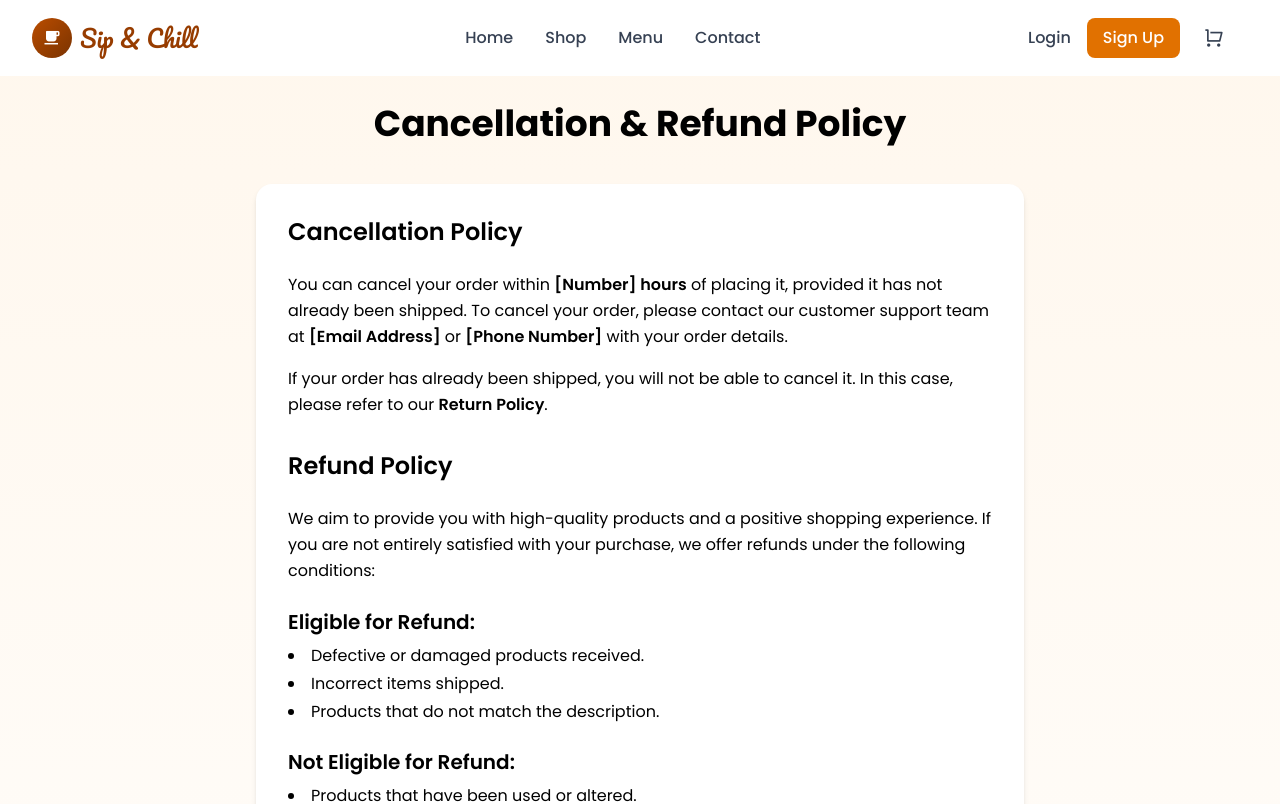
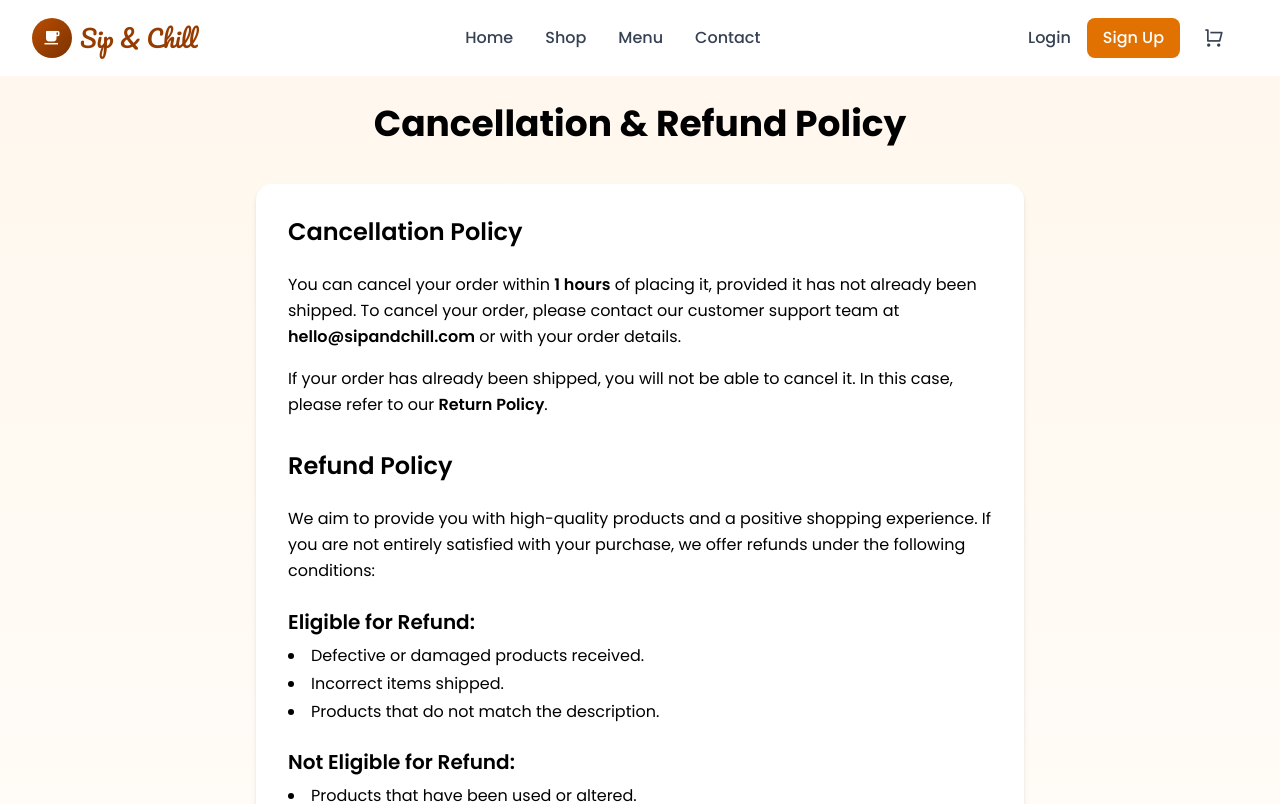
Before and after one commit to Leeni-Patidar/Sip-Chill, a React (Vite) app in the folder SC_Frontend/: page /cancellation-refund in a window 1280 px wide. Shown: the top 804 px of the page. Built offline with nearby package versions, Linux system fonts and the light colour scheme.

Commit message:
fix : css changes

```diff
--- a/SC_Frontend/src/components/CategoryCard.jsx
+++ b/SC_Frontend/src/components/CategoryCard.jsx
@@ -30,7 +30,7 @@ const CategoryCard = ({ category }) => {
       <div ref={cardRef} className="group cursor-pointer">
         <div className="relative overflow-hidden rounded-2xl shadow-lg hover:shadow-xl transition-all duration-300 transform group-hover:scale-105">
           <img
-            src={category.image}
+            src={category.image_url}
             alt={category.name}
             className="w-full h-64 object-cover object-top group-hover:scale-110 transition-transform duration-500"
           />
--- a/SC_Frontend/src/components/ProductCard.jsx
+++ b/SC_Frontend/src/components/ProductCard.jsx
@@ -34,7 +34,7 @@ const ProductCard = ({ product }) => {
       id: product.id,
       name: product.name,
       price: product.price,
-      image: product.image
+      image: product.image_url
     });
   };
 
@@ -58,7 +58,7 @@ const ProductCard = ({ product }) => {
         <div className="bg-white rounded-2xl shadow-sm hover:shadow-xl transition-all duration-300 overflow-hidden border border-gray-100 cursor-pointer">
           <div className="relative overflow-hidden">
             <img
-              src={product.image}
+              src={product.image_url}
               alt={product.name}
               className="w-full h-64 object-cover object-top group-hover:scale-105 transition-transform duration-500"
             />
@@ -76,15 +76,19 @@ const ProductCard = ({ product }) => {
             </div>
 
             <button
-  onClick={handleAddToCart}
-  className="absolute bottom-4 left-1/2 transform -translate-x-1/2
+              onClick={handleAddToCart}
+              className="absolute bottom-4 left-1/2 transform -translate-x-1/2
              bg-amber-700 text-white px-6 py-2 rounded-full font-medium
              opacity-100 lg:opacity-0 group-hover:opacity-100
              transition-all duration-300 hover:bg-amber-800
              whitespace-nowrap cursor-pointer z-10"
->
-  Add to Cart
-</button>
+            >
+              Add to Cart
+            </button>
+
+
+
+
 
           </div>
           <div className="p-4">
--- a/SC_Frontend/src/pages/CancellationRefund.jsx
+++ b/SC_Frontend/src/pages/CancellationRefund.jsx
@@ -18,11 +18,11 @@ const CancellationRefund = () => {
               </h2>
               <p className="text-black leading-relaxed mb-4">
                 You can cancel your order within{" "}
-                <span className="font-semibold">[Number] hours</span> of placing
+                <span className="font-semibold">1 hours</span> of placing
                 it, provided it has not already been shipped. To cancel your
                 order, please contact our customer support team at{" "}
-                <span className="font-semibold">[Email Address]</span> or{" "}
-                <span className="font-semibold">[Phone Number]</span> with your
+                <span className="font-semibold">  hello@sipandchill.com</span> or{" "}
+                with your
                 order details.
               </p>
               <p className="text-black leading-relaxed">
--- a/SC_Frontend/src/pages/Home.jsx
+++ b/SC_Frontend/src/pages/Home.jsx
@@ -114,7 +114,7 @@ export default function Home() {
                 </div>
               </div>
               <a
-                href="/shop?category=2"
+                href="/shop?category=1"
                 className="inline-flex items-center bg-amber-700 text-white px-6 py-3 rounded-full font-semibold hover:bg-amber-800 transition-colors whitespace-nowrap"
               >
                 Order Milkshakes
```
